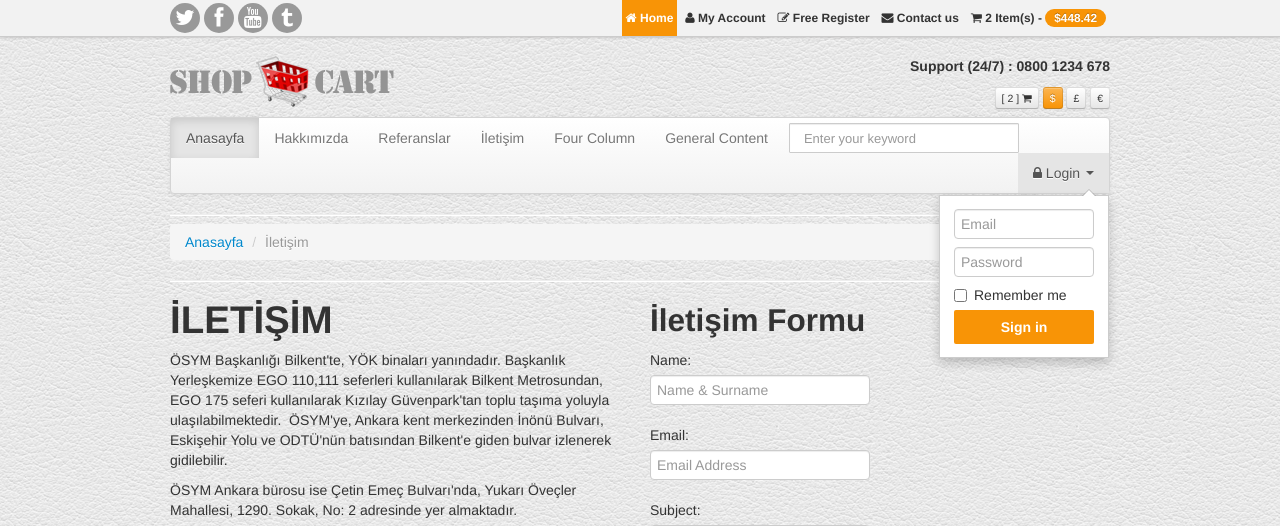
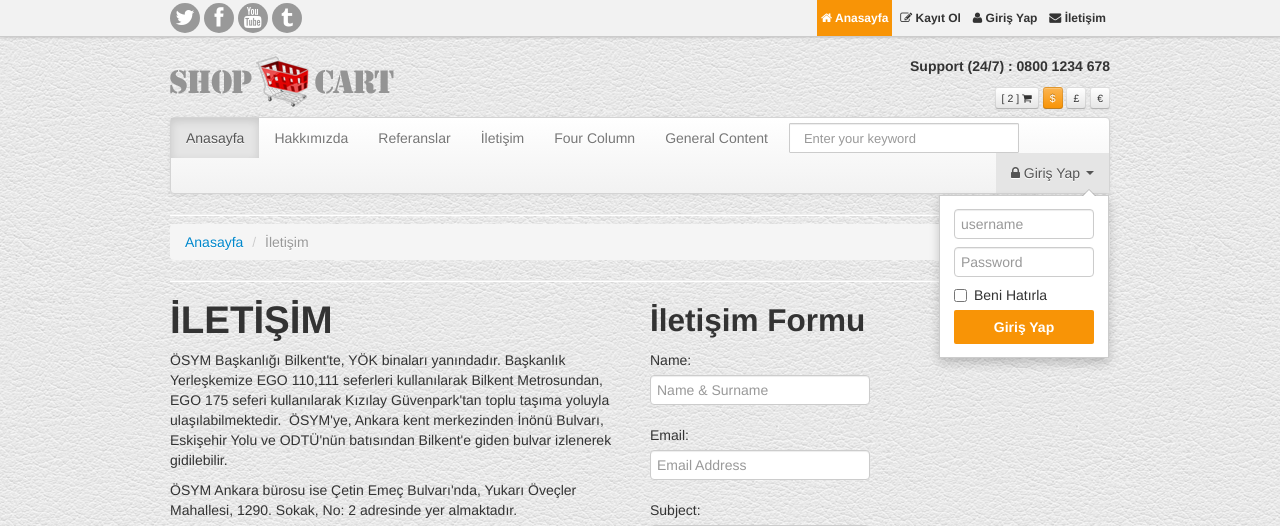
Before and after one commit to efekangunduz/Django-Ikinci-El-Esya-Alim-Satim-Sitesi, a Django app: page /iletisim/ in a window 1280 px wide, after a click on "Giriş Yap". Shown: the top 526 px of the page. Run offline with Django 3.2, Linux system fonts and the light colour scheme; data comes from the database, SQL or seed files in the repository; both versions use the stored data as it was after the commit; some libraries are stand-ins or nearby versions.

Commit message:
Anasayfada login logout işlemleri

```diff
--- a/home/templates/header.html
+++ b/home/templates/header.html
@@ -12,11 +12,36 @@
 					<a href="#"><span class="icon-youtube"></span></a>
 					<a href="#"><span class="icon-tumblr"></span></a>
 				</div>
-				<a class="active" href="/"> <span class="icon-home"></span> Home</a>
-				<a href="#"><span class="icon-user"></span> My Account</a>
-				<a href="{% static 'register.html' %}"><span class="icon-edit"></span> Free Register </a>
-				<a href="/iletisim"><span class="icon-envelope"></span> Contact us</a>
+				<a class="active" href="/"> <span class="icon-home"></span> Anasayfa</a>
+                {% if user.id is not None %}
+                    <ul class="nav pull-right">
+			            <li class="dropdown">
+				            <a data-toggle="dropdown" class="dropdown-toggle" href="/"><span class="icon-user"></span> {{ user.first_name}} <b class="caret"></b></a>
+				            <div class="dropdown-menu">
+				                <div class="control-group">
+                                <a href="/home"><span class="icon-home"></span> Anasayfa </a>
+				                </div>
+				                <div class="control-group">
+					                <a href="/profile"><span class="icon-user"></span> Profil </a>
+				                </div>
+                                <div class="control-group">
+                                <a href="#"><span class="icon-home"></span> Siparişlerim </a>
+				                </div>
+                                <div class="control-group">
+                                <a href="#"><span class="icon-home"></span> Checkout </a>
+				                </div>
+				                <div class="control-group">
+					                <a href="/logout"><span class="icon-off"></span> Logout </a>
+				                </div>
+				            </div>
+			            </li>
+			        </ul>
 				<a href="{% static 'cart.html' %}"><span class="icon-shopping-cart"></span> 2 Item(s) - <span class="badge badge-warning"> $448.42</span></a>
+                {% else %}
+				<a href="/kayitol"><span class="icon-edit"></span> Kayıt Ol </a>
+                    <a href="/login"><span class="icon-user"></span> Giriş Yap </a>
+                {% endif %}
+            <a href="/iletisim"><span class="icon-envelope"></span> İletişim</a>
 			</div>
 		</div>
 	</div>
@@ -72,25 +97,28 @@ Navigation Bar Section
 			  <input type="text" name="query" placeholder="Enter your keyword" class="search-query span2">
 			</form>
 			<ul class="nav pull-right">
+            {% if user.id is None %}
 			<li class="dropdown">
-				<a data-toggle="dropdown" class="dropdown-toggle" href="#"><span class="icon-lock"></span> Login <b class="caret"></b></a>
+				<a data-toggle="dropdown" class="dropdown-toggle" href="#"><span class="icon-lock"></span> Giriş Yap <b class="caret"></b></a>
 				<div class="dropdown-menu">
-				<form class="form-horizontal loginFrm">
+				<form class="form-horizontal loginFrm" action="" method="post">
+                    {% csrf_token %}
 				  <div class="control-group">
-					<input type="text" class="span2" id="inputEmail" placeholder="Email">
+					<input type="text" class="span2" id="inputEmail" name="username" placeholder="username">
 				  </div>
 				  <div class="control-group">
-					<input type="password" class="span2" id="inputPassword" placeholder="Password">
+					<input type="password" class="span2" id="inputPassword" name="password" placeholder="Password">
 				  </div>
 				  <div class="control-group">
 					<label class="checkbox">
-					<input type="checkbox"> Remember me
+					<input type="checkbox"> Beni Hatırla
 					</label>
-					<button type="submit" class="shopBtn btn-block">Sign in</button>
+					<button type="submit" class="shopBtn btn-block" href="/">Giriş Yap</button>
 				  </div>
 				</form>
 				</div>
 			</li>
+                {% endif %}
 			</ul>
 		  </div>
 		</div>
--- a/home/templates/products.html
+++ b/home/templates/products.html
@@ -40,9 +40,9 @@ New Products
               {% for rs in products %}
 			<li class="span4">
 			  <div class="thumbnail">
-				<a href="/product/{{ rs.id }}/{{ rs.title }}" class="overlay"></a>
-				<a class="zoomTool" href="/product/{{ rs.id }}/{{ rs.title }}" title="add to cart"><span class="icon-search"></span> QUICK VIEW</a>
-				<a href="/product/{{ rs.id }}/{{ rs.title }}"><img src="{{ rs.image.url}}" alt=""></a>
+				<a href="/product/{{ rs.id }}/{{ rs.slug }}" class="overlay"></a>
+				<a class="zoomTool" href="/product/{{ rs.id }}/{{ rs.slug }}" title="add to cart"><span class="icon-search"></span> QUICK VIEW</a>
+				<a href="/product/{{ rs.id }}/{{ rs.slug }}"><img src="{{ rs.image.url}}" alt=""></a>
 				<div class="caption cntr">
 					<p>{{ rs.title}}</p>
 					<p><strong> ${{ rs.price }}</strong></p>
--- a/home/views.py
+++ b/home/views.py
@@ -1,4 +1,5 @@
 from django.contrib import messages
+from django.contrib.auth import logout, authenticate, login
 from django.http import HttpResponseRedirect, HttpResponse
 from django.shortcuts import render
 
@@ -96,3 +97,25 @@ def product_search(request):
             return render(request, 'products_search.html', context)
 
     return HttpResponseRedirect('/')
+
+
+def logout_view(request):
+    logout(request)
+    return HttpResponseRedirect('/')
+
+
+def login_view(request):
+    if request.method == 'POST':
+        username = request.POST['username']
+        password = request.POST['password']
+        user = authenticate(request, username=username, password=password)
+        if user is not None:
+            login(request, user)
+            return HttpResponseRedirect('/')
+        else:
+            messages.warning(request, "Giriş Yapılamadı.")
+            return HttpResponseRedirect('/login')
+    category = Category.objects.all()
+    context = {'category': category,
+               }
+    return render(request, 'login.html', context)
--- a/project1/urls.py
+++ b/project1/urls.py
@@ -32,6 +32,8 @@ urlpatterns = [
     path('category/<int:id>/<slug:slug>/', views.category_products, name='category_products'),
     path('product/<int:id>/<slug:slug>/', views.product_detail, name='product_detail'),
     path('search/', views.product_search, name='product_search'),
+    path('logout/', views.logout_view, name='logout_view'),
+    path('login/', views.login_view, name='login_view'),
 ]
 if settings.DEBUG:
     urlpatterns += static(settings.MEDIA_URL, document_root=settings.MEDIA_ROOT)
```
Also changed, not shown: home/templates/login.html (added, +65 -0 lines), db.sqlite3, identifier.sqlite (added).
